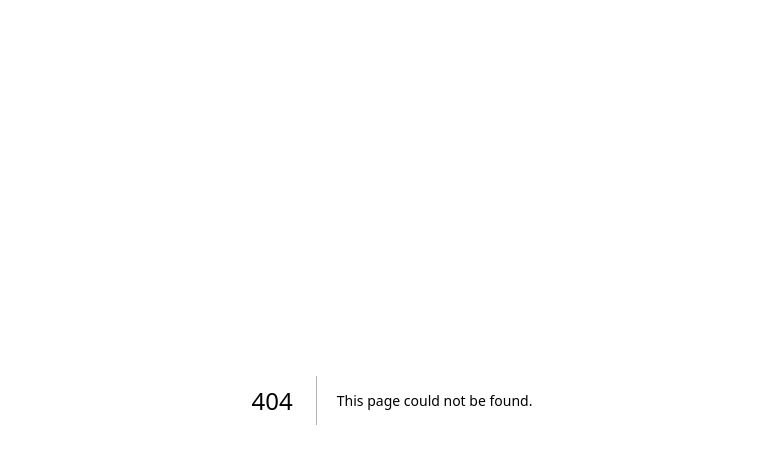
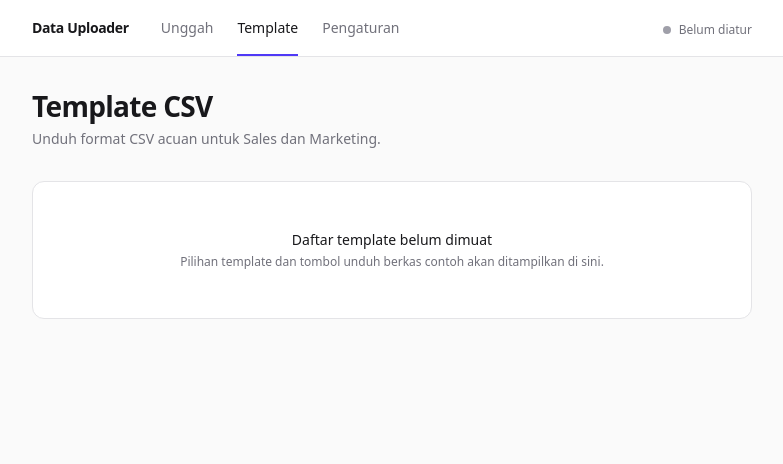
Before and after one commit to RezzaFairusNugraha/uploader, a Next.js app: page /template in a window 1280 px wide. Before the commit this address had no page. Shown: the top 464 px of the page, without its empty margins (248-1031 px from the left). Built offline with nearby package versions, Linux system fonts and the light colour scheme; no server answers.

Commit message:
feat(layout): implement top navigation bar and application shell

```diff
--- a/src/app/layout.tsx
+++ b/src/app/layout.tsx
@@ -1,5 +1,6 @@
 import type { Metadata } from "next";
-import { Geist, Geist_Mono } from "next/font/google";
+import { Geist } from "next/font/google";
+import TopNav from "@/components/TopNav";
 import "./globals.css";
 
 const geistSans = Geist({
@@ -7,23 +8,24 @@ const geistSans = Geist({
   subsets: ["latin"],
 });
 
-const geistMono = Geist_Mono({
-  variable: "--font-geist-mono",
-  subsets: ["latin"],
-});
-
 export const metadata: Metadata = {
-  title: "Create Next App",
-  description: "Generated by create next app",
+  title: "Data Uploader",
+  description: "Validasi dan unggah berkas data ke Databricks",
 };
 
-export default function RootLayout({ children }: LayoutProps<"/">) {
+export default function RootLayout({
+  children,
+}: {
+  children: React.ReactNode;
+}) {
   return (
-    <html
-      lang="en"
-      className={`${geistSans.variable} ${geistMono.variable} h-full antialiased`}
-    >
-      <body className="min-h-full flex flex-col">{children}</body>
+    <html lang="id" className={`${geistSans.variable} h-full antialiased`}>
+      <body className="min-h-full flex flex-col bg-[#fafafa] text-zinc-900 font-sans">
+        <TopNav />
+        <main className="flex-1 w-full max-w-3xl mx-auto px-4 sm:px-6 py-8">
+          {children}
+        </main>
+      </body>
     </html>
   );
 }
--- a/src/app/page.tsx
+++ b/src/app/page.tsx
@@ -1,69 +1,20 @@
-import Image from "next/image";
+import PageHeader from "@/components/PageHeader";
 
-export default function Home() {
+export default function UploadPage() {
   return (
-    <div className="flex flex-col flex-1 items-center justify-center bg-zinc-50 font-sans dark:bg-black">
-      <main className="flex flex-1 w-full max-w-3xl flex-col items-center justify-between py-32 px-16 bg-white dark:bg-black sm:items-start">
-        <Image
-          className="dark:invert h-5 w-[100px]"
-          src="/next.svg"
-          alt="Next.js logo"
-          width={100}
-          height={20}
-          priority
-        />
-        <div className="flex flex-col items-center gap-6 text-center sm:items-start sm:text-left">
-          <h1 className="max-w-xs text-3xl font-semibold leading-10 tracking-tight text-black dark:text-zinc-50">
-            To get started, edit the{" "}
-            <code className="rounded bg-black/[.06] px-1.5 py-0.5 font-mono text-[0.9em] dark:bg-white/[.08]">
-              page.tsx
-            </code>{" "}
-            file.
-          </h1>
-          <p className="max-w-md text-lg leading-8 text-zinc-600 dark:text-zinc-400">
-            Looking for a starting point or more instructions? Head over to{" "}
-            <a
-              href="https://vercel.com/templates?framework=next.js&utm_source=create-next-app&utm_medium=appdir-template-tw&utm_campaign=create-next-app"
-              className="font-medium text-zinc-950 dark:text-zinc-50"
-            >
-              Templates
-            </a>{" "}
-            or the{" "}
-            <a
-              href="https://nextjs.org/learn?utm_source=create-next-app&utm_medium=appdir-template-tw&utm_campaign=create-next-app"
-              className="font-medium text-zinc-950 dark:text-zinc-50"
-            >
-              Learning
-            </a>{" "}
-            center.
-          </p>
-        </div>
-        <div className="flex flex-col gap-4 text-base font-medium sm:flex-row">
-          <a
-            className="flex h-12 w-full items-center justify-center gap-2 rounded-full bg-foreground px-5 text-background transition-colors hover:bg-[#383838] dark:hover:bg-[#ccc] md:w-[158px]"
-            href="https://vercel.com/new?utm_source=create-next-app&utm_medium=appdir-template-tw&utm_campaign=create-next-app"
-            target="_blank"
-            rel="noopener noreferrer"
-          >
-            <Image
-              className="dark:invert h-[14px] w-4"
-              src="/vercel.svg"
-              alt="Vercel logomark"
-              width={16}
-              height={14}
-            />
-            Deploy Now
-          </a>
-          <a
-            className="flex h-12 w-full items-center justify-center rounded-full border border-solid border-black/[.08] px-5 transition-colors hover:border-transparent hover:bg-black/[.04] dark:border-white/[.145] dark:hover:bg-[#1a1a1a] md:w-[158px]"
-            href="https://nextjs.org/docs?utm_source=create-next-app&utm_medium=appdir-template-tw&utm_campaign=create-next-app"
-            target="_blank"
-            rel="noopener noreferrer"
-          >
-            Documentation
-          </a>
-        </div>
-      </main>
+    <div>
+      <PageHeader
+        title="Unggah Berkas"
+        description="Validasi format dan kirim berkas CSV ke Databricks Unity Catalog Volume."
+      />
+      <div className="bg-white border border-zinc-200 rounded-xl p-12 text-center">
+        <p className="text-sm font-medium text-zinc-900">
+          Belum ada berkas yang dipilih
+        </p>
+        <p className="mt-1 text-xs text-zinc-500">
+          Formulir pemilihan template dan pengunggahan berkas akan tersedia di sini.
+        </p>
+      </div>
     </div>
   );
 }
--- /dev/null
+++ b/src/app/template/page.tsx
@@ -0,0 +1,20 @@
+import PageHeader from "@/components/PageHeader";
+
+export default function TemplatePage() {
+  return (
+    <div>
+      <PageHeader
+        title="Template CSV"
+        description="Unduh format CSV acuan untuk Sales dan Marketing."
+      />
+      <div className="bg-white border border-zinc-200 rounded-xl p-12 text-center">
+        <p className="text-sm font-medium text-zinc-900">
+          Daftar template belum dimuat
+        </p>
+        <p className="mt-1 text-xs text-zinc-500">
+          Pilihan template dan tombol unduh berkas contoh akan ditampilkan di sini.
+        </p>
+      </div>
+    </div>
+  );
+}
--- /dev/null
+++ b/src/components/TopNav.tsx
@@ -0,0 +1,94 @@
+"use client";
+
+import { useEffect, useState } from "react";
+import Link from "next/link";
+import { usePathname } from "next/navigation";
+import StatusDot from "./StatusDot";
+
+const navItems = [
+  { href: "/", label: "Unggah" },
+  { href: "/template", label: "Template" },
+  { href: "/pengaturan", label: "Pengaturan" },
+];
+
+type ConnectionStatus = "unconfigured" | "connected" | "failed";
+
+export default function TopNav() {
+  const pathname = usePathname();
+  const [status, setStatus] = useState<ConnectionStatus>("unconfigured");
+
+  useEffect(() => {
+    let active = true;
+    fetch("/api/status")
+      .then((res) => (res.ok ? res.json() : null))
+      .then((data) => {
+        if (active && data?.status) {
+          setStatus(data.status);
+        }
+      })
+      .catch(() => {});
+
+    const handleStatusUpdate = () => {
+      fetch("/api/status")
+        .then((res) => (res.ok ? res.json() : null))
+        .then((data) => {
+          if (active && data?.status) {
+            setStatus(data.status);
+          }
+        })
+        .catch(() => {});
+    };
+
+    window.addEventListener("databricks-status-updated", handleStatusUpdate);
+    return () => {
+      active = false;
+      window.removeEventListener(
+        "databricks-status-updated",
+        handleStatusUpdate
+      );
+    };
+  }, []);
+
+  const isLinkActive = (href: string) => {
+    if (href === "/") {
+      return pathname === "/";
+    }
+    return pathname.startsWith(href);
+  };
+
+  return (
+    <nav className="border-b border-zinc-200 bg-white sticky top-0 z-40">
+      <div className="max-w-3xl mx-auto px-4 sm:px-6 h-14 flex items-center justify-between gap-4">
+        <div className="flex items-center gap-6 sm:gap-8">
+          <Link
+            href="/"
+            className="text-sm font-semibold tracking-tight text-zinc-900 hover:text-zinc-700 transition-colors focus-visible:outline-none focus-visible:ring-2 focus-visible:ring-indigo-600 focus-visible:ring-offset-2 rounded-sm"
+          >
+            Data Uploader
+          </Link>
+          <div className="flex items-center gap-4 sm:gap-6">
+            {navItems.map((item) => {
+              const active = isLinkActive(item.href);
+              return (
+                <Link
+                  key={item.href}
+                  href={item.href}
+                  className={`h-14 inline-flex items-center text-sm font-medium transition-colors relative focus-visible:outline-none focus-visible:ring-2 focus-visible:ring-indigo-600 focus-visible:ring-offset-2 rounded-sm ${
+                    active
+                      ? "text-zinc-900 after:content-[''] after:absolute after:bottom-0 after:left-0 after:right-0 after:h-[2px] after:bg-indigo-600"
+                      : "text-zinc-500 hover:text-zinc-900"
+                  }`}
+                >
+                  {item.label}
+                </Link>
+              );
+            })}
+          </div>
+        </div>
+        <div className="shrink-0">
+          <StatusDot status={status} />
+        </div>
+      </div>
+    </nav>
+  );
+}
```
